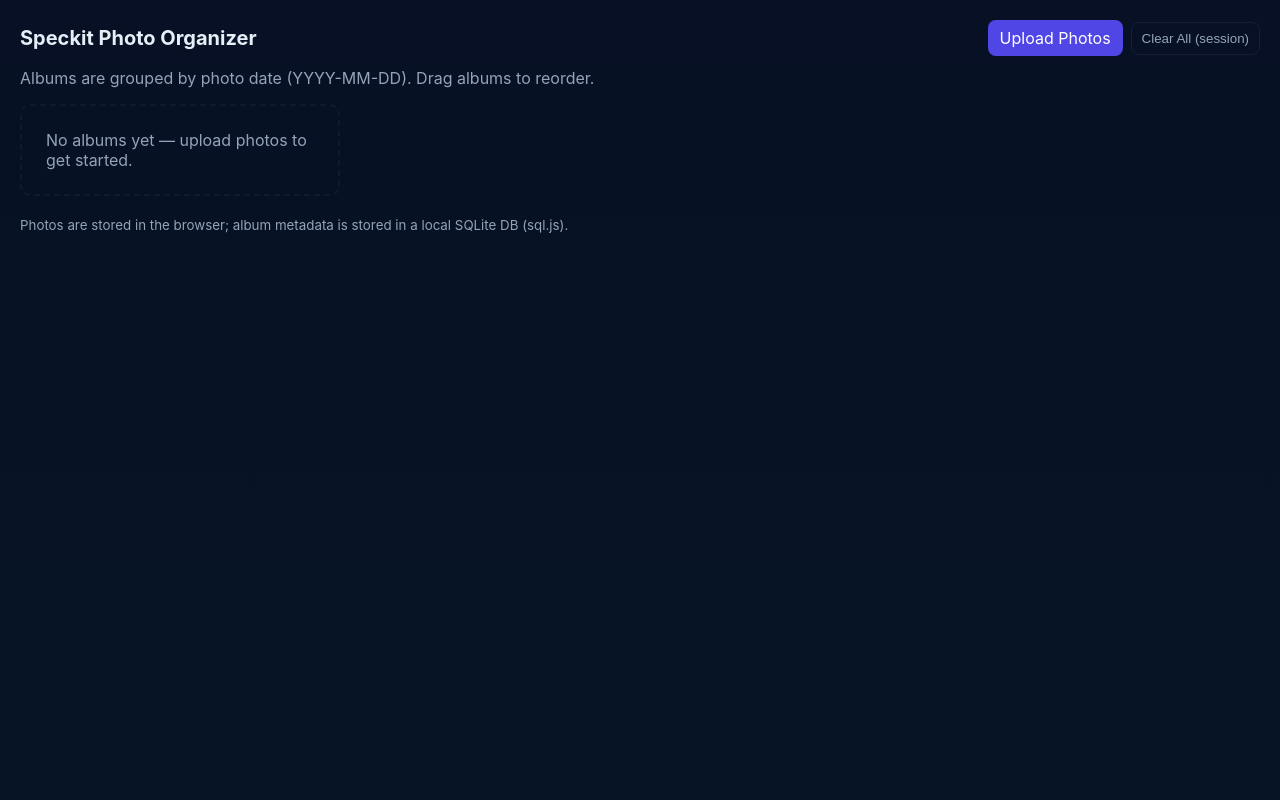
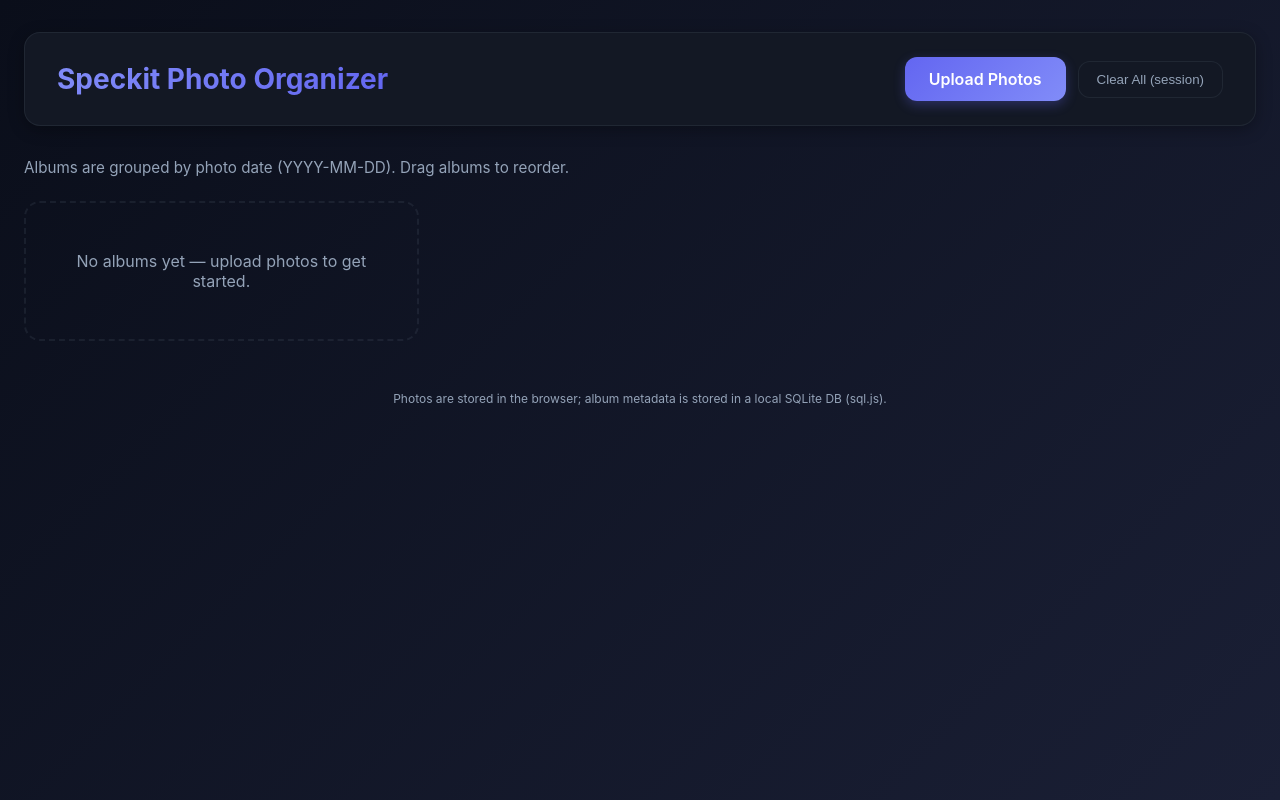
Before and after one commit to joeyroberts0305-zsmy/speckit-photo-organizer, a website built with Vite: page index.html in a window 1280 px wide. Built offline with nearby package versions, Linux system fonts and the light colour scheme.

Commit message:
style: redesign UI with modern layout and improved visuals

```diff
--- a/src/styles.css
+++ b/src/styles.css
@@ -1,29 +1,220 @@
-:root{
-  --bg:#0f1720;
-  --card:#0b1220;
-  --accent:#4f46e5;
-  --muted:#94a3b8;
-  --surface:#0b1220;
+:root {
+  --bg: #0a0e1a;
+  --card: #131824;
+  --accent: #6366f1;
+  --accent-hover: #818cf8;
+  --muted: #94a3b8;
+  --text: #f1f5f9;
+  --border: rgba(148, 163, 184, 0.1);
+  --shadow: rgba(0, 0, 0, 0.3);
 }
-*{box-sizing:border-box}
-html,body{height:100%;margin:0;font-family:Inter,ui-sans-serif,system-ui,Segoe UI,Roboto,"Helvetica Neue",Arial}
-body{background:linear-gradient(180deg,#071024 0%, #071426 100%);color:#e6eef8;padding:20px}
-header{display:flex;align-items:center;justify-content:space-between;gap:16px}
-header h1{margin:0;font-size:1.25rem}
-.controls{display:flex;gap:8px;align-items:center}
-.upload-btn{background:var(--accent);padding:8px 12px;border-radius:8px;color:white;cursor:pointer}
-.upload-btn input{display:none}
-button{background:transparent;border:1px solid rgba(255,255,255,0.06);color:var(--muted);padding:8px 10px;border-radius:8px;cursor:pointer}
-.hint{color:var(--muted);margin-top:12px}
-.albums{display:flex;gap:12px;flex-wrap:wrap;margin-top:12px}
-.album{background:linear-gradient(180deg, rgba(255,255,255,0.02), rgba(255,255,255,0.01));padding:12px;border-radius:10px;width:320px;min-height:120px;border:1px solid rgba(255,255,255,0.03);display:flex;flex-direction:column}
-.album.dragging{opacity:0.5}
-.albumHeader{display:flex;align-items:center;justify-content:space-between;margin-bottom:8px}
-.albumTitle{font-weight:600}
-.photoGrid{display:grid;grid-template-columns:repeat(3,1fr);gap:6px}
-.photoTile{width:100%;aspect-ratio:1/1;overflow:hidden;border-radius:6px;position:relative;background:#071022}
-.photoTile img{width:100%;height:100%;object-fit:cover;display:block}
-.empty{color:var(--muted);font-size:0.9rem}
-.albumPlaceholder{border:2px dashed rgba(255,255,255,0.04);padding:24px;border-radius:10px;width:320px;display:flex;align-items:center;justify-content:center;color:var(--muted)}
-.dropTarget{outline:2px dashed rgba(79,70,229,0.6)}
-footer{margin-top:18px;color:var(--muted)}
+
+* { box-sizing: border-box; }
+
+html, body {
+  height: 100%;
+  margin: 0;
+  font-family: 'Inter', -apple-system, BlinkMacSystemFont, 'Segoe UI', Roboto, sans-serif;
+}
+
+body {
+  background: linear-gradient(135deg, #0a0e1a 0%, #1a1f35 100%);
+  color: var(--text);
+  padding: 32px 24px;
+  min-height: 100vh;
+}
+
+header {
+  max-width: 1400px;
+  margin: 0 auto 32px;
+  display: flex;
+  align-items: center;
+  justify-content: space-between;
+  gap: 24px;
+  flex-wrap: wrap;
+  background: var(--card);
+  padding: 24px 32px;
+  border-radius: 16px;
+  border: 1px solid var(--border);
+  box-shadow: 0 4px 16px var(--shadow);
+}
+
+header h1 {
+  margin: 0;
+  font-size: 1.75rem;
+  font-weight: 700;
+  background: linear-gradient(135deg, #818cf8 0%, #6366f1 100%);
+  -webkit-background-clip: text;
+  -webkit-text-fill-color: transparent;
+  background-clip: text;
+}
+
+.controls {
+  display: flex;
+  gap: 12px;
+  align-items: center;
+}
+
+.upload-btn {
+  background: linear-gradient(135deg, var(--accent) 0%, var(--accent-hover) 100%);
+  padding: 12px 24px;
+  border-radius: 12px;
+  color: white;
+  cursor: pointer;
+  font-weight: 600;
+  transition: all 0.2s ease;
+  box-shadow: 0 4px 12px rgba(99, 102, 241, 0.3);
+  border: none;
+}
+
+.upload-btn:hover {
+  transform: translateY(-2px);
+  box-shadow: 0 6px 20px rgba(99, 102, 241, 0.4);
+}
+
+.upload-btn input { display: none; }
+
+button {
+  background: var(--card);
+  border: 1px solid var(--border);
+  color: var(--muted);
+  padding: 10px 18px;
+  border-radius: 12px;
+  cursor: pointer;
+  font-weight: 500;
+  transition: all 0.2s ease;
+}
+
+button:hover {
+  background: rgba(148, 163, 184, 0.1);
+  color: var(--text);
+  border-color: rgba(148, 163, 184, 0.2);
+}
+
+main {
+  max-width: 1400px;
+  margin: 0 auto;
+}
+
+.hint {
+  color: var(--muted);
+  margin-bottom: 24px;
+  font-size: 0.95rem;
+}
+
+.albums {
+  display: grid;
+  grid-template-columns: repeat(auto-fill, minmax(340px, 1fr));
+  gap: 24px;
+}
+
+.album {
+  background: var(--card);
+  padding: 20px;
+  border-radius: 16px;
+  border: 1px solid var(--border);
+  display: flex;
+  flex-direction: column;
+  transition: all 0.3s ease;
+  box-shadow: 0 2px 8px var(--shadow);
+  cursor: grab;
+}
+
+.album:hover {
+  transform: translateY(-4px);
+  box-shadow: 0 8px 24px rgba(99, 102, 241, 0.15);
+  border-color: rgba(99, 102, 241, 0.3);
+}
+
+.album.dragging {
+  opacity: 0.4;
+  transform: scale(0.95);
+  cursor: grabbing;
+}
+
+.albumHeader {
+  display: flex;
+  align-items: center;
+  justify-content: space-between;
+  margin-bottom: 16px;
+  padding-bottom: 12px;
+  border-bottom: 1px solid var(--border);
+}
+
+.albumTitle {
+  font-weight: 700;
+  font-size: 1.1rem;
+  color: var(--text);
+}
+
+.albumHeader button {
+  padding: 6px 12px;
+  font-size: 0.85rem;
+}
+
+.photoGrid {
+  display: grid;
+  grid-template-columns: repeat(3, 1fr);
+  gap: 12px;
+}
+
+.photoGrid.hidden { display: none; }
+
+.photoTile {
+  width: 100%;
+  aspect-ratio: 1/1;
+  overflow: hidden;
+  border-radius: 10px;
+  position: relative;
+  background: #0a0e1a;
+  border: 1px solid var(--border);
+  transition: all 0.2s ease;
+}
+
+.photoTile:hover {
+  transform: scale(1.05);
+  box-shadow: 0 4px 12px rgba(99, 102, 241, 0.2);
+  border-color: var(--accent);
+}
+
+.photoTile img {
+  width: 100%;
+  height: 100%;
+  object-fit: cover;
+  display: block;
+}
+
+.empty {
+  color: var(--muted);
+  font-size: 0.9rem;
+  text-align: center;
+  padding: 24px;
+}
+
+.albumPlaceholder {
+  border: 2px dashed var(--border);
+  padding: 48px 32px;
+  border-radius: 16px;
+  display: flex;
+  align-items: center;
+  justify-content: center;
+  color: var(--muted);
+  text-align: center;
+  font-size: 1rem;
+}
+
+.dropTarget {
+  outline: 3px dashed var(--accent);
+  outline-offset: -3px;
+  background: rgba(99, 102, 241, 0.05);
+}
+
+footer {
+  margin-top: 48px;
+  text-align: center;
+  color: var(--muted);
+  font-size: 0.9rem;
+  max-width: 1400px;
+  margin-left: auto;
+  margin-right: auto;
+}
```
